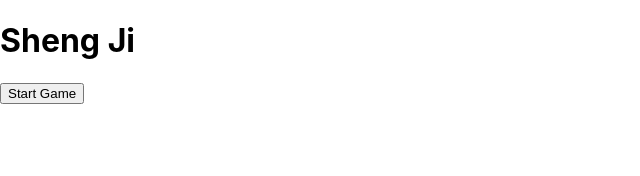
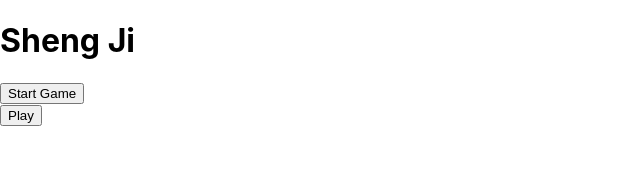
Before and after one commit to stonecyan/shengji, a React (Create React App) app in the folder shengji/: page / in a window 1280 px wide. Shown: the top 176 px of the page, without its empty margins (0-640 px from the left). Built offline with nearby package versions, Linux system fonts and the light colour scheme.

Commit message:
Start Game button and play cards from hand

```diff
--- a/shengji/src/ShengJiGame.js
+++ b/shengji/src/ShengJiGame.js
@@ -106,7 +106,7 @@ class ShengJiGame extends Component{
       playedCards.push(cards[i]);
       this.removeCardFromHand(cards[i]);
     }
-    console.log(this.state.playedCards);
+    this.forceUpdate();
   }
 
   removeCardFromHand(card){
@@ -131,18 +131,22 @@ class ShengJiGame extends Component{
   }
 
   render() {
-    console.log(this.state.Deck);
-    console.log(this.state.Players);
-    console.log(this.state.DiPai);
     const renderHands = () =>{
       if(this.state.Players.length>0){
         return <Hand playerHand = {this.state.Players[0].Hand} updatePlayedCards={this.updatePlayedCards} />
       }
     }
+
+    const renderStartGame = () =>{
+      if(this.state.Players.length==0){
+        return <button onClick={this.startGame}>Start Game</button>
+      }
+    }
     return(
       <div>
-        <button onClick={this.startGame}>Start Game</button>
+        {renderStartGame()}
         {renderHands()}
+        <Hand playerHand = {this.state.playedCards} />
       </div>
 
     )
```
